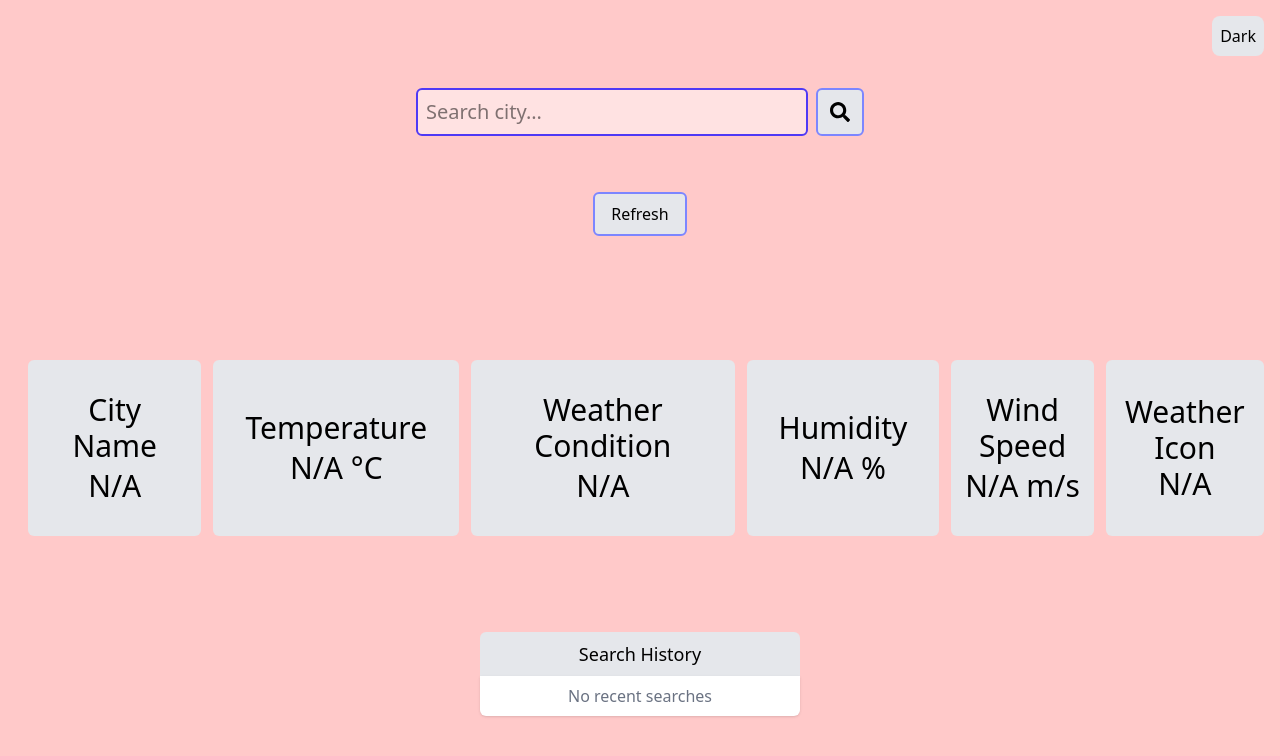
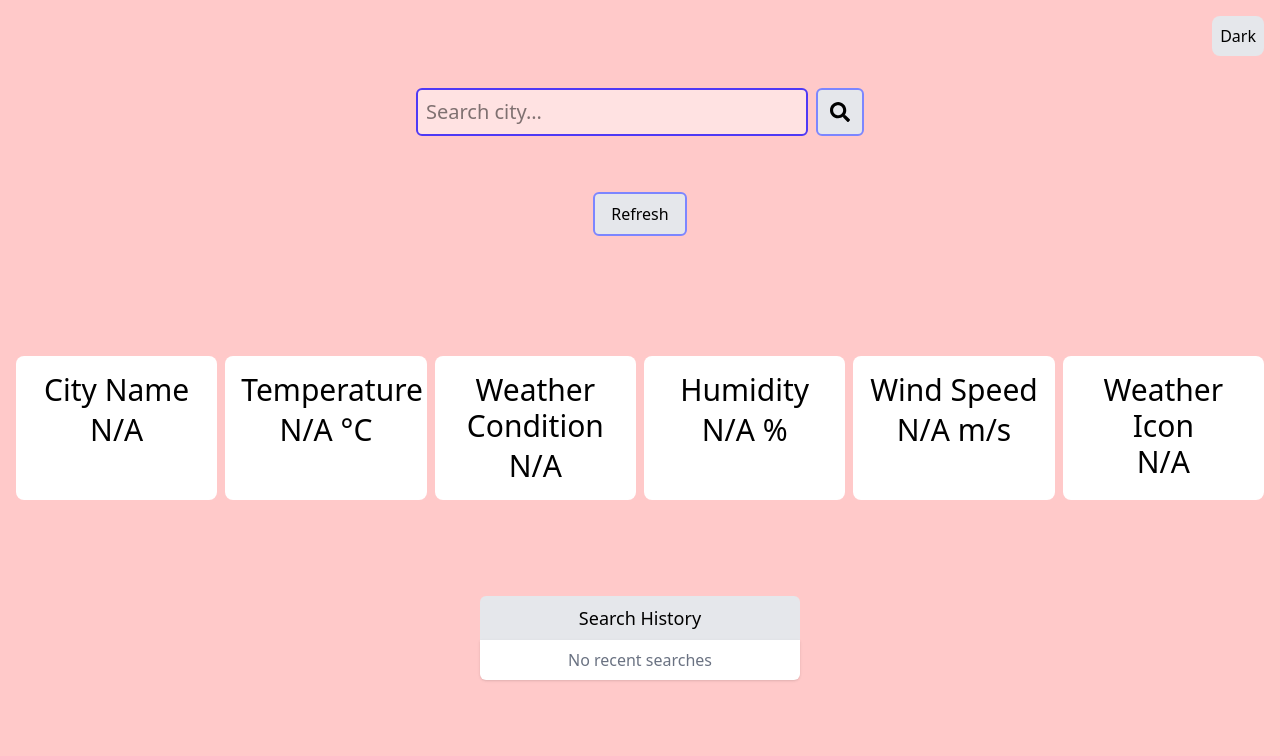
Before and after one commit to Jaswant10041/weather-zynetic, a React (Vite) app: page / in a window 1280 px wide. Shown: the top 756 px of the page. Built offline with nearby package versions, Linux system fonts and the light colour scheme.

Commit message:
latest20

```diff
--- a/src/Components/WeatherDetails.jsx
+++ b/src/Components/WeatherDetails.jsx
@@ -4,28 +4,28 @@ const WeatherDetails = (props) => {
   const { weatherData } = props;
   return (
     <div>
-      <div className="sm:flex flex-row text-center font-medium sm:text-3xl mx-auto mt-15 pt-15">
-        <div className="flex flex-col p-2 sm:p-8 bg-gray-200 mx-auto rounded-md justify-center ml-3 mt-1 dark:bg-gray-700 dark:text-white">
+      <div className="grid grid-cols-1 sm:grid-cols-2 md:grid-cols-3 lg:grid-cols-6 text-center font-medium sm:text-3xl mx-auto mt-15 pt-15 gap-2">
+        <div className="bg-white dark:bg-gray-700 p-4 rounded-lg text-center">
           <label className="dark:text-gray-300">City Name</label>
           <p className="pt-1">{weatherData?.cityName}</p>
         </div>
-        <div className="flex flex-col p-2 sm:p-8 bg-gray-200 mx-auto rounded-md justify-center ml-3 mt-1 dark:bg-gray-700 dark:text-white">
+        <div className="bg-white dark:bg-gray-700 p-4 rounded-lg text-center">
           <label className="dark:text-gray-300">Temperature</label>
           <p className="pt-1">{weatherData?.cityTemperature} °C</p>
         </div>
-        <div className="flex flex-col p-2 sm:p-8 bg-gray-200 mx-auto rounded-md justify-center ml-3 mt-1 dark:bg-gray-700 dark:text-white">
+        <div className="bg-white dark:bg-gray-700 p-4 rounded-lg text-center">
           <label className="dark:text-gray-300">Weather Condition</label>
           <p className="pt-1">{weatherData?.cityWeatherCondition}</p>
         </div>
-        <div className="flex flex-col p-2 sm:p-8 bg-gray-200 mx-auto rounded-md justify-center ml-3 mt-1 dark:bg-gray-700 dark:text-white">
+        <div className="bg-white dark:bg-gray-700 p-4 rounded-lg text-center">
           <label className="dark:text-gray-300">Humidity</label>
           <p className="pt-1">{weatherData?.cityHumidity} %</p>
         </div>
-        <div className="flex flex-col p-2 bg-gray-200 mx-auto rounded-md justify-center ml-3 mt-1 dark:bg-gray-700 dark:text-white">
+        <div className="bg-white dark:bg-gray-700 p-4 rounded-lg text-center">
           <label className="dark:text-gray-300">Wind Speed</label>
           <p className="pt-1">{weatherData?.cityWindSpeed} m/s</p>
         </div>
-        <div className="flex flex-col p-2 bg-gray-200 mx-auto rounded-md justify-center ml-3 mt-1 dark:bg-gray-700 dark:text-white">
+        <div className="bg-white dark:bg-gray-700 p-4 rounded-lg text-center">
           <label className="dark:text-gray-300">Weather Icon</label>
           {weatherData.cityWeatherIcon !== "N/A" ? (
             <div className="flex justify-center ">
```
